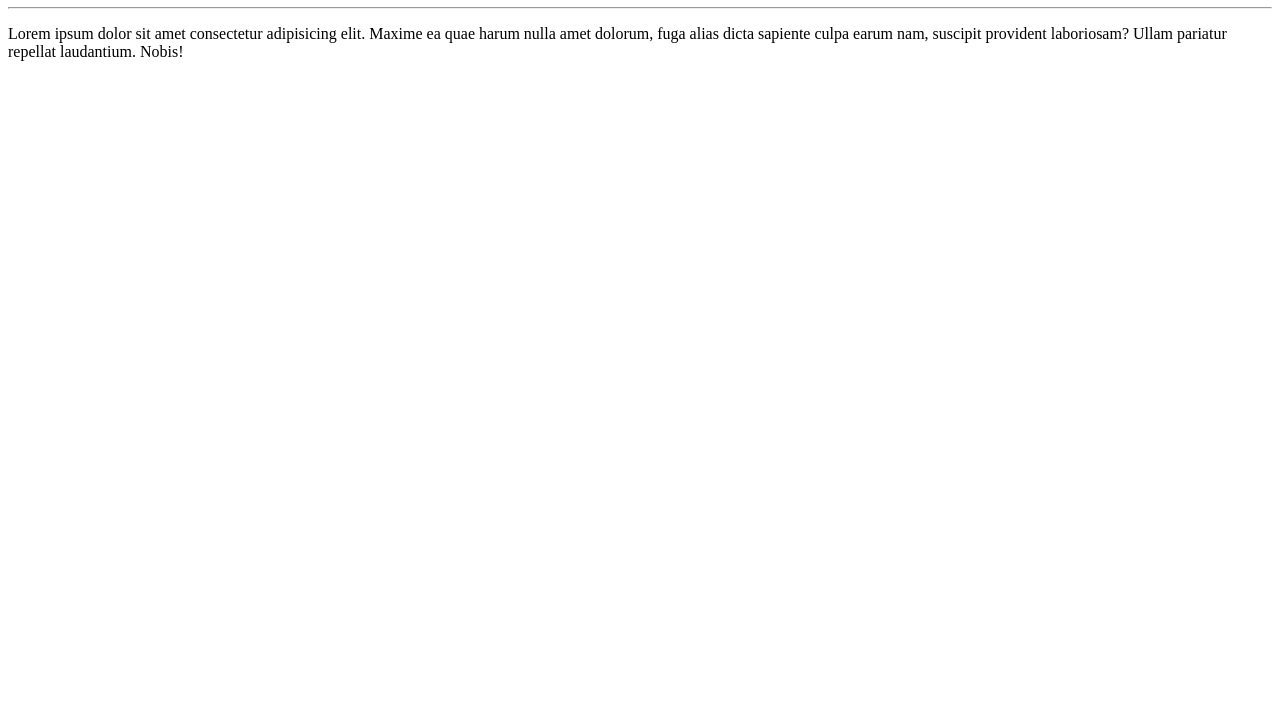
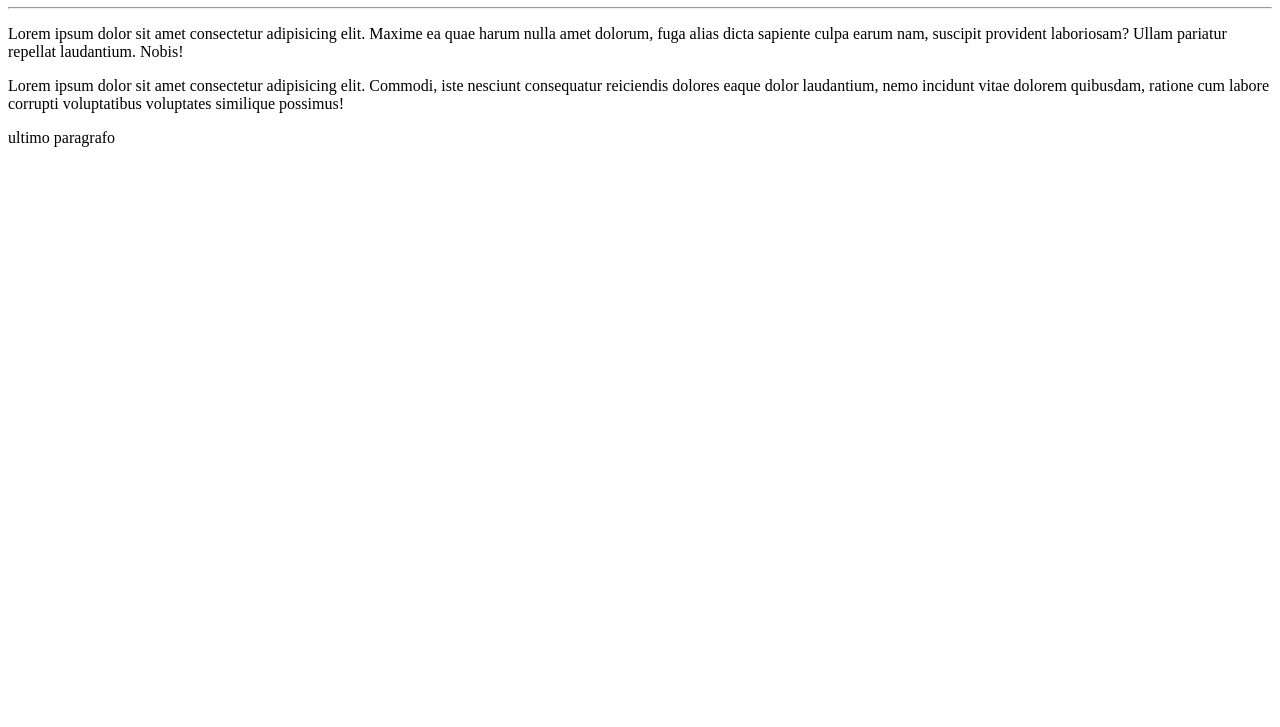
Before and after one commit to diegoferrosouza/Ola-Mundo, a plain HTML site: page site.exemplo/index.html in a window 1280 px wide. Shown: the part 73-800 px from the top of the page. Drawn offline with Linux system fonts and the light colour scheme.

Commit message:
adicionei um paragrafo

```diff
--- a/site.exemplo/index.html
+++ b/site.exemplo/index.html
@@ -10,5 +10,7 @@
     <h1> Olá, mundo </h1>
     <hr>
     <p>Lorem ipsum dolor sit amet consectetur adipisicing elit. Maxime ea quae harum nulla amet dolorum, fuga alias dicta sapiente culpa earum nam, suscipit provident laboriosam? Ullam pariatur repellat laudantium. Nobis!</p>
+    <p>Lorem ipsum dolor sit amet consectetur adipisicing elit. Commodi, iste nesciunt consequatur reiciendis dolores eaque dolor laudantium, nemo incidunt vitae dolorem quibusdam, ratione cum labore corrupti voluptatibus voluptates similique possimus!</p>
+    <p> ultimo paragrafo </p>
 </body>
 </html>
```
